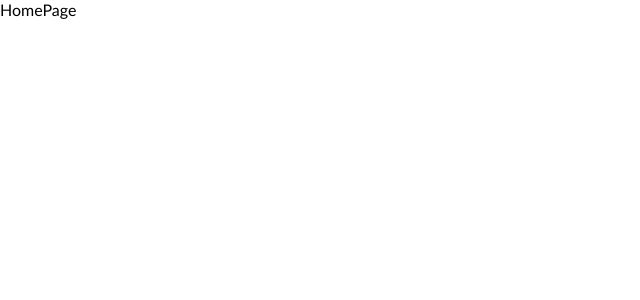
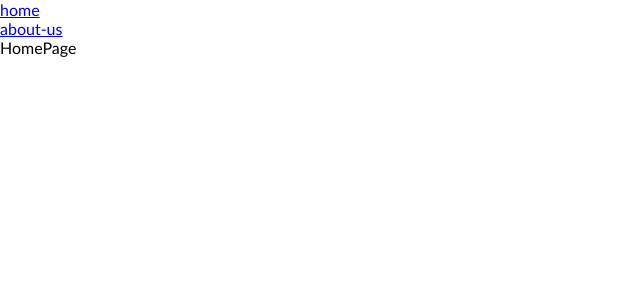
Before and after one commit to mehrnazpishyar/React-review, a React (Create React App) app: page / in a window 1280 px wide. Shown: the top 300 px of the page, without its empty margins (0-640 px from the left). Built offline with nearby package versions, Linux system fonts and the light colour scheme.

Commit message:
add Link to components

```diff
--- a/src/App.js
+++ b/src/App.js
@@ -1,12 +1,22 @@
 import React from "react";
 import "./App.css";
-import { BrowserRouter,Routes, Route } from "react-router-dom";
+import { BrowserRouter,Routes, Route,Link } from "react-router-dom";
 import HomePage from "./pages/HomePage";
 import AboutUsPage from "./pages/AboutUsPage";
 
 const App = () => {
   return (
     <BrowserRouter>
+    <nav>
+      <ul>
+        <li>
+          <Link to="/">home</Link>
+        </li>
+        <li>
+          <Link to="/about-us">about-us</Link>
+        </li>
+      </ul>
+    </nav>
     <Routes>
       <Route path="/" Component={HomePage} />
       <Route path="/about-us" Component={AboutUsPage} />
--- a/src/pages/AboutUsPage.js
+++ b/src/pages/AboutUsPage.js
@@ -1,10 +1,11 @@
 import React from "react";
+import { Link } from "react-router-dom";
 
 const AboutUsPage = () => {
   return (
     <div>
       <p> AboutUsPage</p>
-      <a href="/">go to HomePage</a>
+      {/* <Link to="/">go to HomePage</Link> */}
     </div>
   );
 };
--- a/src/pages/HomePage.js
+++ b/src/pages/HomePage.js
@@ -1,9 +1,13 @@
-import React from 'react'
+import React from "react";
+import { Link } from "react-router-dom";
 
 const HomePage = () => {
   return (
-    <div>HomePage</div>
-  )
-}
+    <div>
+      <p> HomePage</p>
+      {/* <Link to="/about-us">go to About-Us page</Link> */}
+    </div>
+  );
+};
 
-export default HomePage
+export default HomePage;
```
